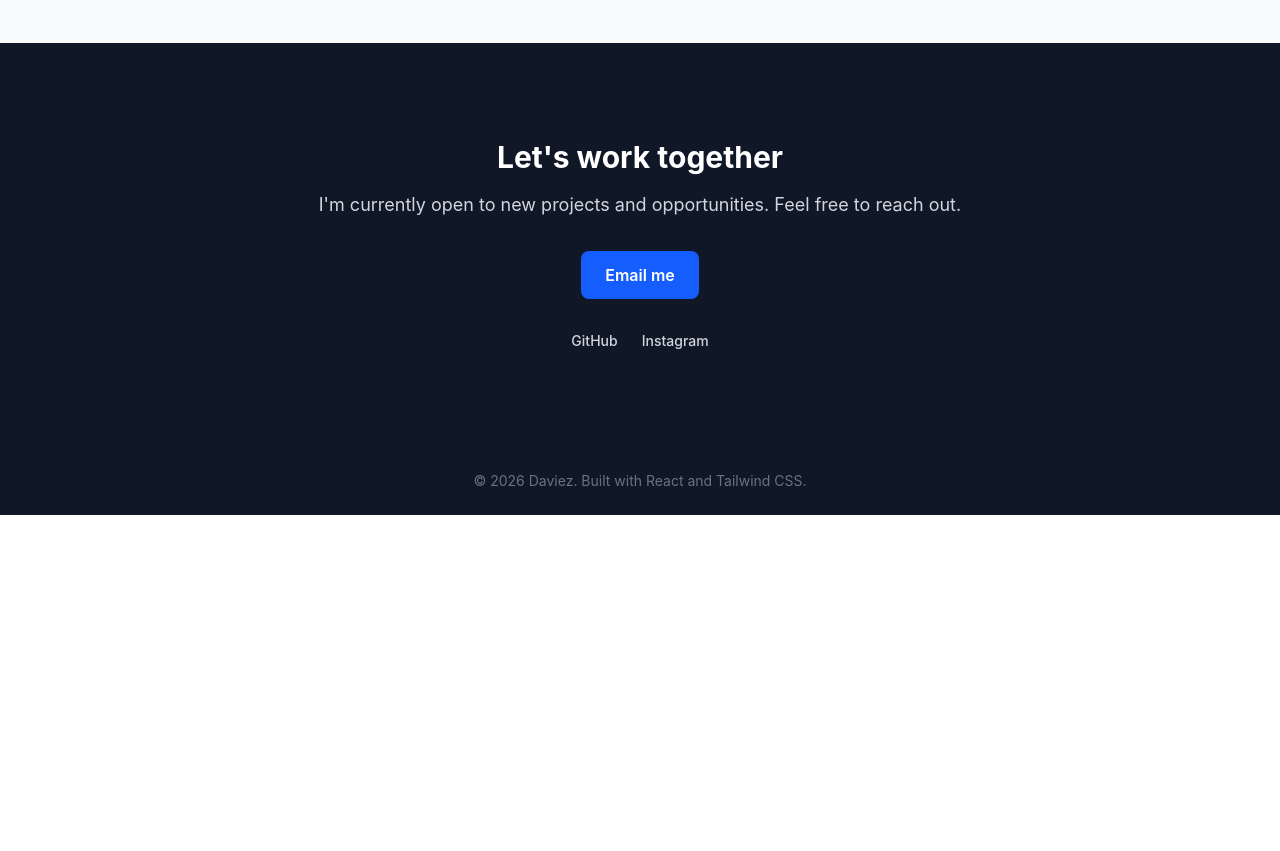
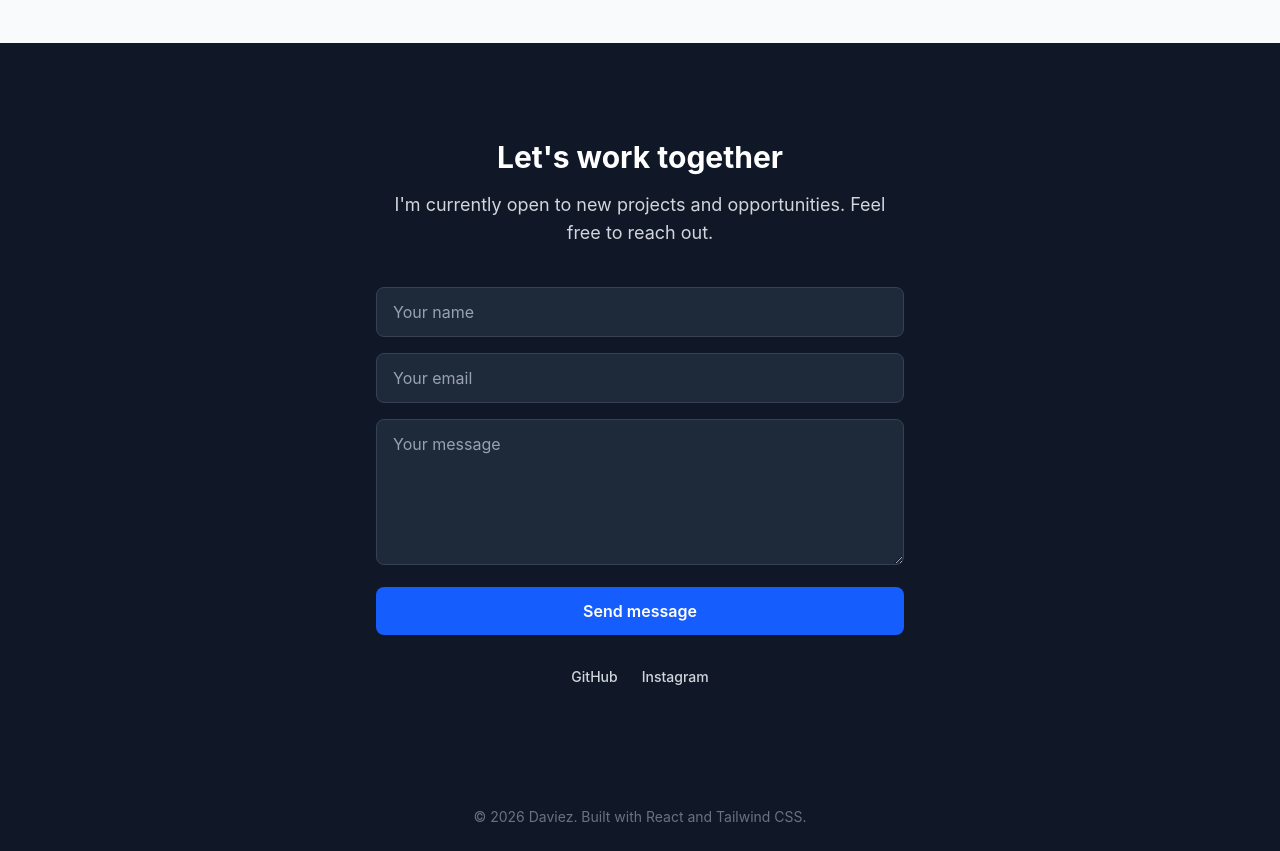
Before and after one commit to Daviez71/vite-project, a React (Vite) app: page / in a window 1280 px wide. Shown: the part 1900-2751 px from the top of the page. Before the commit the page ends 2415 px from the top, so only its background shows below. Built offline with nearby package versions, Linux system fonts and the light colour scheme.

Commit message:
Add EmailJS contact form

```diff
--- a/package.json
+++ b/package.json
@@ -10,6 +10,7 @@
     "preview": "vite preview"
   },
   "dependencies": {
+    "@emailjs/browser": "^4.4.1",
     "@tailwindcss/vite": "^4.3.3",
     "react": "^19.2.8",
     "react-dom": "^19.2.8",
--- a/src/components/Contact.jsx
+++ b/src/components/Contact.jsx
@@ -1,20 +1,95 @@
+import { useState } from "react";
+import emailjs from "@emailjs/browser";
 
 function Contact() {
+  const [formData, setFormData] = useState({
+    name: "",
+    email: "",
+    message: "",
+  });
+  const [status, setStatus] = useState("idle");
+  // idle | sending | success | error
+
+  function handleChange(e) {
+    setFormData({ ...formData, [e.target.name]: e.target.value });
+  }
+
+  function handleSubmit(e) {
+    e.preventDefault();
+    setStatus("sending");
+
+    emailjs
+      .send(
+        "service_ymlt78b",
+        "template_360y3dr",
+        formData,
+        "yso0lAmV6VK8EsAns",
+      )
+      .then(() => {
+        setStatus("success");
+        setFormData({ name: "", email: "", message: "" });
+      })
+      .catch(() => {
+        setStatus("error");
+      });
+  }
   return (
     <section id="contact" className="bg-gray-900 py-24">
-      <div className="mx-auto max-w-5xl px-6 text-center">
-        <h2 className="text-3xl font-bold text-white">Let's work together</h2>
-        <p className="mt-4 text-lg text-gray-300">
+      <div className="mx-auto max-w-xl px-6">
+        <h2 className="text-3xl font-bold text-white text-center">Let's work together</h2>
+        <p className="mt-4 text-lg text-gray-300 text-center">
           I'm currently open to new projects and opportunities. Feel free to
           reach out.
         </p>
-        <a
-          href="mailto:agbebidavid538@gmail.com"
-          className="mt-8 inline-block rounded-lg bg-blue-600 px-6 py-3 font-semibold text-white hover:bg-blue-700"
-        >
-          Email me
-        </a>
 
+        <form onSubmit={handleSubmit} className="mt-10 space-y-4">
+          <input
+            type="text"
+            name="name"
+            value={formData.name}
+            onChange={handleChange}
+            placeholder="Your name"
+            required
+            className="w-full rounded-lg border border-gray-700 bg-gray-800 px-4 py-3 text-white placeholder-gray-400 focus:border-blue-500 focus:outline-none"
+          />
+          <input
+            type="email"
+            name="email"
+            value={formData.email}
+            onChange={handleChange}
+            placeholder="Your email"
+            required
+            className="w-full rounded-lg border border-gray-700 bg-gray-800 px-4 py-3 text-white placeholder-gray-400 focus:border-blue-500 focus:outline-none"
+          />
+          <textarea
+            name="message"
+            value={formData.message}
+            onChange={handleChange}
+            placeholder="Your message"
+            required
+            rows={5}
+            className="w-full rounded-lg border border-gray-700 bg-gray-800 px-4 py-3 text-white placeholder-gray-400 focus:border-blue-500 focus:outline-none"
+          />
+
+          <button
+            type="submit"
+            disabled={status === "sending"}
+            className="w-full rounded-lg bg-blue-600 px-6 py-3 font-semibold text-white hover:bg-blue-700 disabled:opacity-50"
+          >
+            {status === 'sending' ? 'Sending...' : 'Send message'}
+          </button>
+
+          {status === 'success' && (
+            <p className="text-center text-sm text-green-400">
+              Message sent. I'll get back to you soon.
+            </p>
+          )}
+          {status === 'error' && (
+            <p className="text-center text-sm text-red-400">
+              Something went wrong. Please try again or email me directly.
+            </p>
+          )}
+        </form>
         <div className="mt-8 flex justify-center gap-6 text-sm font-medium text-gray-300">
           <a
             href="https://github.com/Daviez71"
```
Also changed, not shown: 1 other file (tests, documents, lock files or other folders).
